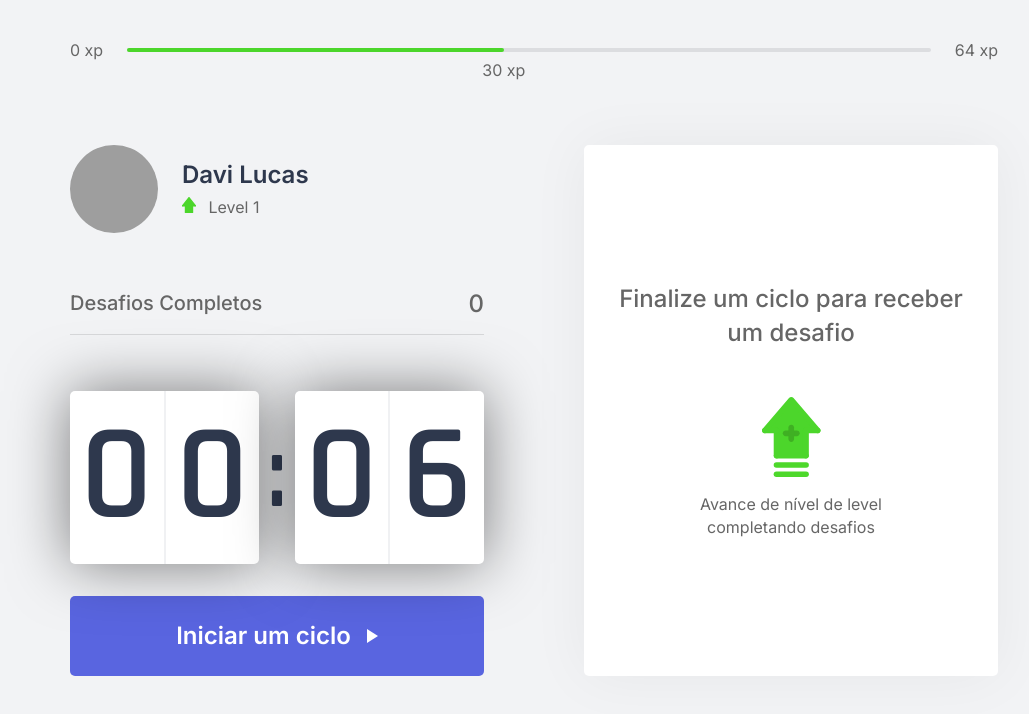
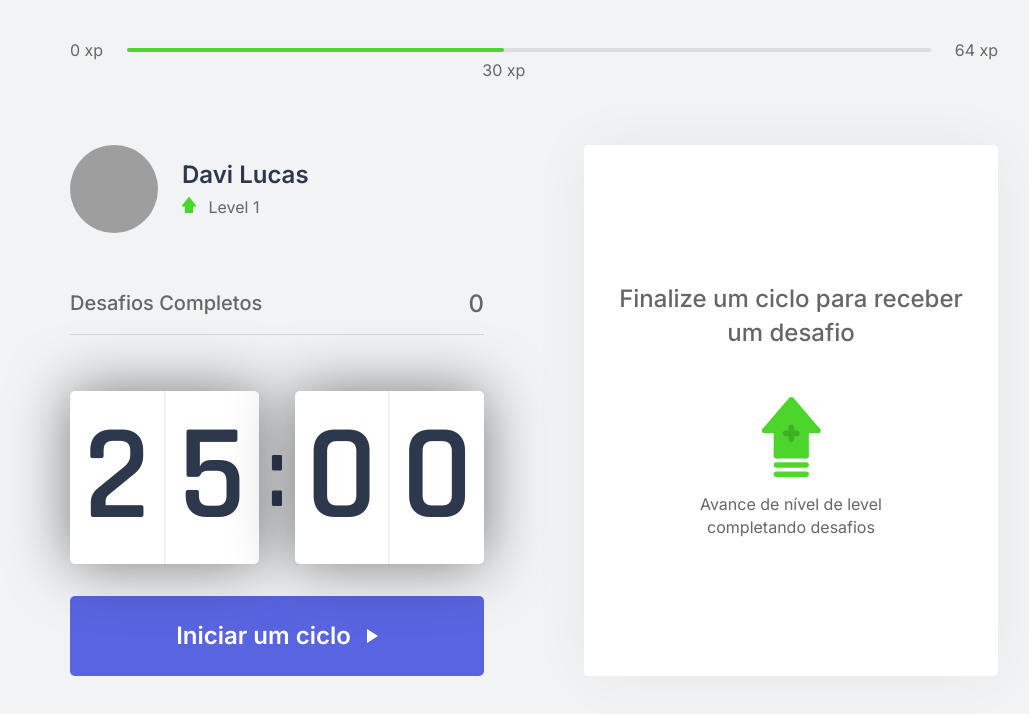
Before and after one commit to davidlpc1/Move.IT-NLW, a Next.js app: page / in a window 1280 px wide. Shown: the top 714 px of the page, without its empty margins (106-1135 px from the left). Built offline with nearby package versions, Linux system fonts and the light colour scheme; grey boxes are pictures that could not be loaded.

Commit message:
:sparkles: feat button without outline

```diff
--- a/src/components/Countdown/index.tsx
+++ b/src/components/Countdown/index.tsx
@@ -7,8 +7,8 @@
 export default function Countdown() {
   const { startNewChallenge } = useContext(ChallengesContext);
 
-  // const [time, setTime] = useState(25 * 60);
-  const [time, setTime] = useState(0.1 * 60);
+  const [time, setTime] = useState(25 * 60);
+  // const [time, setTime] = useState(0.1 * 60);
   const [isActive, setIsActive] = useState(false);
   const [hasFinished,setHasFinished] = useState(false);
 
@@ -25,8 +25,8 @@
   function resetCountdown(){
     clearTimeout(countdownTimeout)
     setIsActive(false);
-    // setTime(25 * 60);
-    setTime(0.1 * 60);
+    setTime(25 * 60);
+    // setTime(0.1 * 60);
   }
 
   useEffect(() => {
--- a/src/styles/components/Countdown.module.css
+++ b/src/styles/components/Countdown.module.css
@@ -48,6 +48,7 @@
   justify-content: center;
 
   border: 0;
+  outline:0;
   border-radius: 5px;
 
   background: var(--blue);
```
